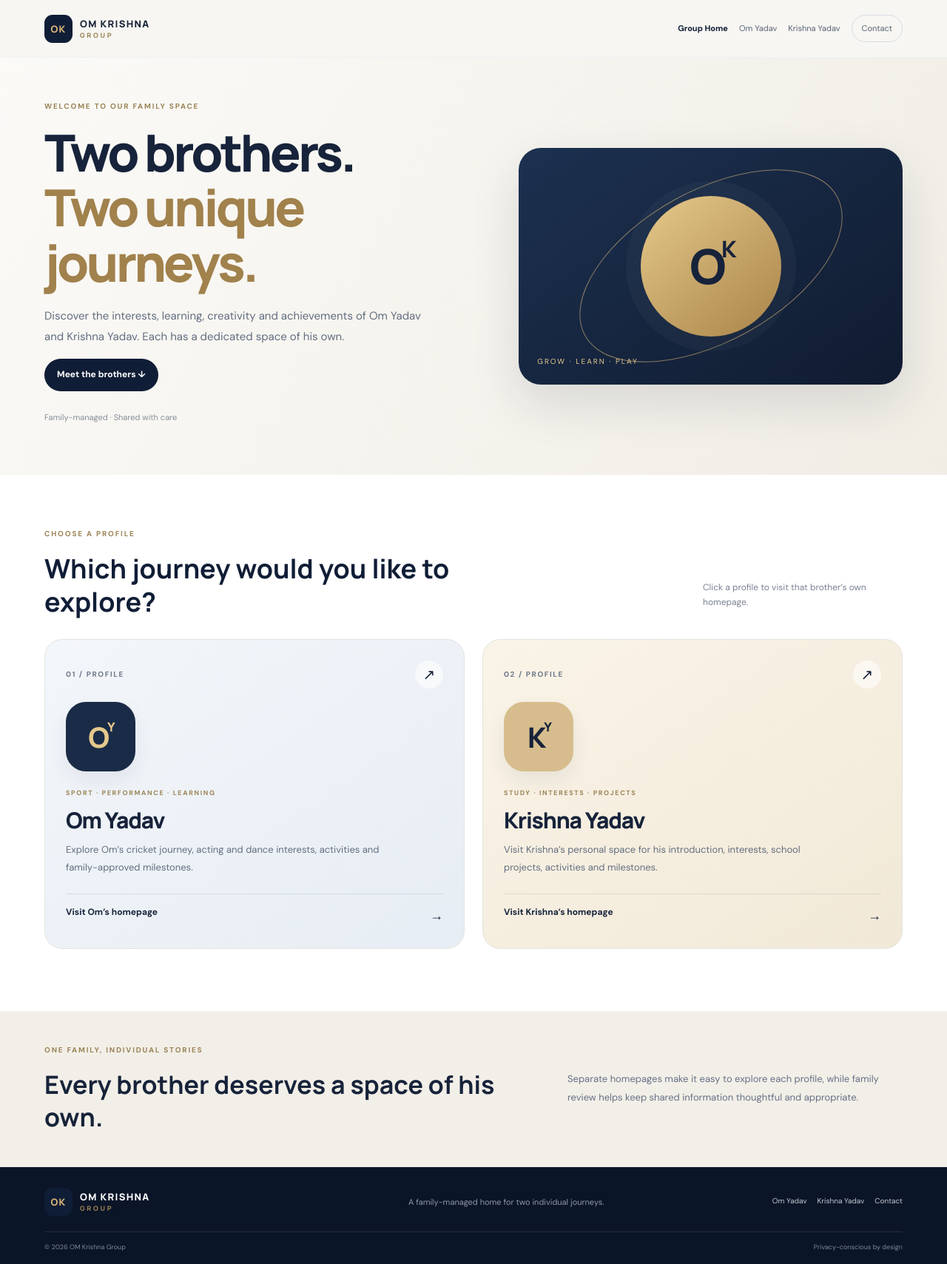
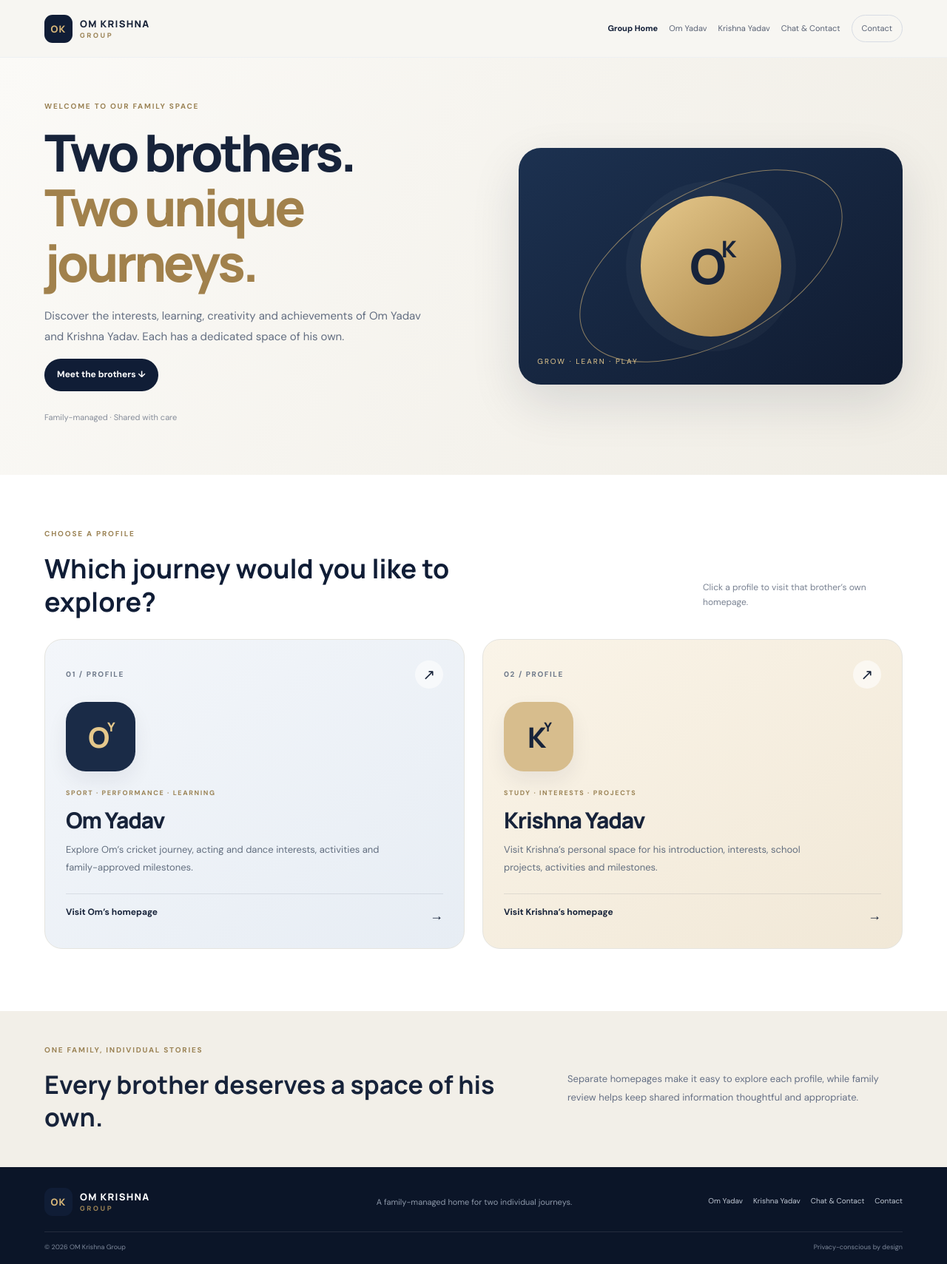
Before and after one commit to useforlogin92-netizen/om-krishna-group, a website: page index.html in a window 1280 px wide. Shown: the whole page at 74% size. Drawn offline with Linux system fonts and the light colour scheme.

Commit message:
Add Chat & Contact navigation link without changing homepage layout

```diff
--- a/index.html
+++ b/index.html
@@ -7,7 +7,7 @@
 <link rel="stylesheet" href="src/shared/styles/global.css">
 </head>
 <body class="group-home">
-<header class="site-header"><a class="brand" href="index.html"><span class="brand-mark">OK</span><span>OM KRISHNA <small>GROUP</small></span></a><button class="menu-toggle" aria-expanded="false" aria-controls="nav">Menu ☰</button><nav id="nav" class="primary-nav"><a class="active" href="index.html">Group Home</a><a href="src/pages/om.html">Om Yadav</a><a href="src/pages/krishna.html">Krishna Yadav</a><a class="nav-cta" href="src/pages/contact.html">Contact</a></nav></header>
+<header class="site-header"><a class="brand" href="index.html"><span class="brand-mark">OK</span><span>OM KRISHNA <small>GROUP</small></span></a><button class="menu-toggle" aria-expanded="false" aria-controls="nav">Menu ☰</button><nav id="nav" class="primary-nav"><a class="active" href="index.html">Group Home</a><a href="src/pages/om.html">Om Yadav</a><a href="src/pages/krishna.html">Krishna Yadav</a><a href="src/pages/chat.html">Chat & Contact</a><a class="nav-cta" href="src/pages/contact.html">Contact</a></nav></header>
 <main>
 <section class="group-hero"><div class="shell group-hero-inner"><div class="group-hero-copy"><p class="eyebrow">WELCOME TO OUR FAMILY SPACE</p><h1>Two brothers.<br><span>Two unique journeys.</span></h1><p class="lead">Discover the interests, learning, creativity and achievements of Om Yadav and Krishna Yadav. Each has a dedicated space of his own.</p><a class="button button-primary" href="#brothers">Meet the brothers ↓</a><p class="hero-note">Family-managed · Shared with care</p></div><div class="group-hero-art" aria-hidden="true"><div class="hero-sun"></div><div class="hero-line"></div><span class="hero-art-label">GROW · LEARN · PLAY</span><span class="hero-art-mark">O<span>K</span></span></div></div></section>
 <section class="brothers-section" id="brothers"><div class="shell"><div class="section-heading"><div><p class="eyebrow">CHOOSE A PROFILE</p><h2>Which journey would you like to explore?</h2></div><p class="section-aside">Click a profile to visit that brother’s own homepage.</p></div>
@@ -17,5 +17,5 @@
 </div></div></section>
 <section class="group-values"><div class="shell values-inner"><div><p class="eyebrow">ONE FAMILY, INDIVIDUAL STORIES</p><h2>Every brother deserves a space of his own.</h2></div><p>Separate homepages make it easy to explore each profile, while family review helps keep shared information thoughtful and appropriate.</p></div></section>
 </main>
-<footer class="site-footer"><div class="shell footer-main"><a class="brand brand-footer" href="index.html"><span class="brand-mark">OK</span><span>OM KRISHNA <small>GROUP</small></span></a><p>A family-managed home for two individual journeys.</p><nav><a href="src/pages/om.html">Om Yadav</a><a href="src/pages/krishna.html">Krishna Yadav</a><a href="src/pages/contact.html">Contact</a></nav></div><div class="shell footer-bottom"><span>© <span id="year">2026</span> OM Krishna Group</span><span>Privacy-conscious by design</span></div></footer>
+<footer class="site-footer"><div class="shell footer-main"><a class="brand brand-footer" href="index.html"><span class="brand-mark">OK</span><span>OM KRISHNA <small>GROUP</small></span></a><p>A family-managed home for two individual journeys.</p><nav><a href="src/pages/om.html">Om Yadav</a><a href="src/pages/krishna.html">Krishna Yadav</a><a href="src/pages/chat.html">Chat & Contact</a><a href="src/pages/contact.html">Contact</a></nav></div><div class="shell footer-bottom"><span>© <span id="year">2026</span> OM Krishna Group</span><span>Privacy-conscious by design</span></div></footer>
 <script src="src/shared/scripts/site.js"></script></body></html>
```
